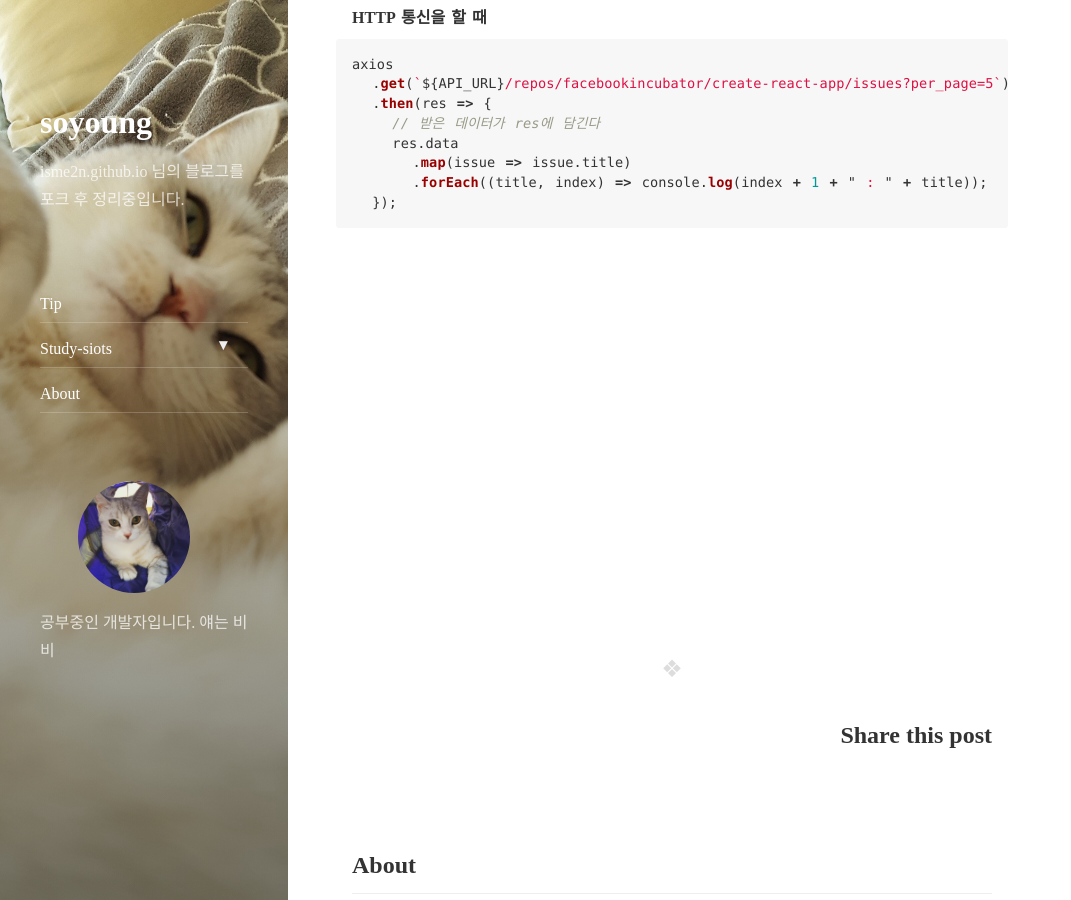
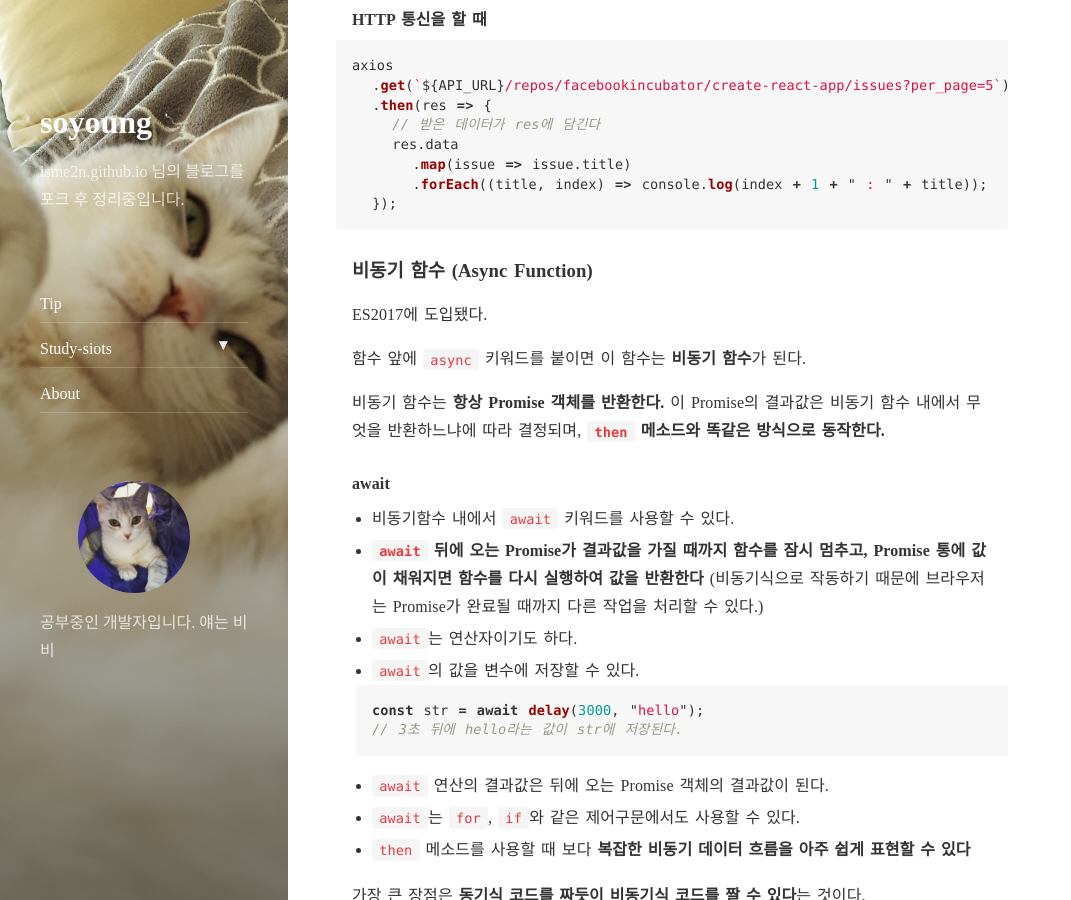
Before and after one commit to ellie-shim/ellie-shim.github.io, a Jekyll site: the page built from _posts/2019-01-07-siots-week1-Asyncronous.markdown, in a window 1280 px wide and 900 px high, scrolled down 2726 px. Shown: the whole window, without its empty margins (0-1071 px from the left). Built offline with Jekyll 4.4.1, drawn with Linux system fonts in a browser that asks for light colours; nearby versions of some CDN libraries; comment, search, counter and statistics services are not loaded; some of the changed text lies outside the part shown.

Commit message:
1주차 topic 비동기 문서 작성

````diff
--- a/_posts/2019-01-07-siots-week1-Asyncronous.markdown
+++ b/_posts/2019-01-07-siots-week1-Asyncronous.markdown
@@ -7,7 +7,7 @@ tags: topic
 comments: true
 ---
 
-## 1주차 TOPIC - 비동기 프로그래밍
+# 1주차 TOPIC - 비동기 프로그래밍
 
 [비동기 프로그래밍](https://helloworldjavascript.net/pages/285-async.html)
 
@@ -117,3 +117,67 @@ axios
       .forEach((title, index) => console.log(index + 1 + " : " + title));
   });
 ```
+
+### 비동기 함수 (Async Function)
+
+ES2017에 도입됐다.
+
+함수 앞에 `async` 키워드를 붙이면 이 함수는 **비동기 함수**가 된다.
+
+비동기 함수는 **항상 Promise 객체를 반환한다.** 이 Promise의 결과값은 비동기 함수 내에서 무엇을 반환하느냐에 따라 결정되며, **`then` 메소드와 똑같은 방식으로 동작한다.**
+
+#### await
+
+- 비동기함수 내에서 `await` 키워드를 사용할 수 있다.
+- **`await` 뒤에 오는 Promise가 결과값을 가질 때까지 함수를 잠시 멈추고, Promise 통에 값이 채워지면 함수를 다시 실행하여 값을 반환한다** (비동기식으로 작동하기 때문에 브라우저는 Promise가 완료될 때까지 다른 작업을 처리할 수 있다.)
+- `await`는 연산자이기도 하다.
+- `await`의 값을 변수에 저장할 수 있다.
+  ```javascript
+  const str = await delay(3000, "hello");
+  // 3초 뒤에 hello라는 값이 str에 저장된다.
+  ```
+- `await` 연산의 결과값은 뒤에 오는 Promise 객체의 결과값이 된다.
+- `await`는 `for`, `if`와 같은 제어구문에서도 사용할 수 있다.
+- `then` 메소드를 사용할 때 보다 **복잡한 비동기 데이터 흐름을 아주 쉽게 표현할 수 있다**
+
+가장 큰 장점은 **동기식 코드를 짜듯이 비동기식 코드를 짤 수 있다**는 것이다.
+
+```javascript
+// Promise 객체를 반환하는 함수.
+function delay(ms) {
+  return new Promise(resolve => {
+    setTimeout(() => {
+      console.log(`${ms} 밀리초가 지났습니다.`);
+      resolve();
+    }, ms);
+  });
+}
+
+async function main() {
+  await delay(1000); // 1초 뒤에 결과값 반환
+  await delay(2000); // 2초 뒤에 결과값 반환
+  const result = await Promise.resolve("끝");
+  console.log(result);
+}
+
+main();
+```
+
+```javascript
+// 비동기 함수
+async function func1() {
+  //...
+}
+
+// 비동기 화살표 함수
+const func2 = async () => {
+  //...
+};
+
+// 비동기 메소드
+class MyClass {
+  async myMethod() {
+    //...
+  }
+}
+```
````
